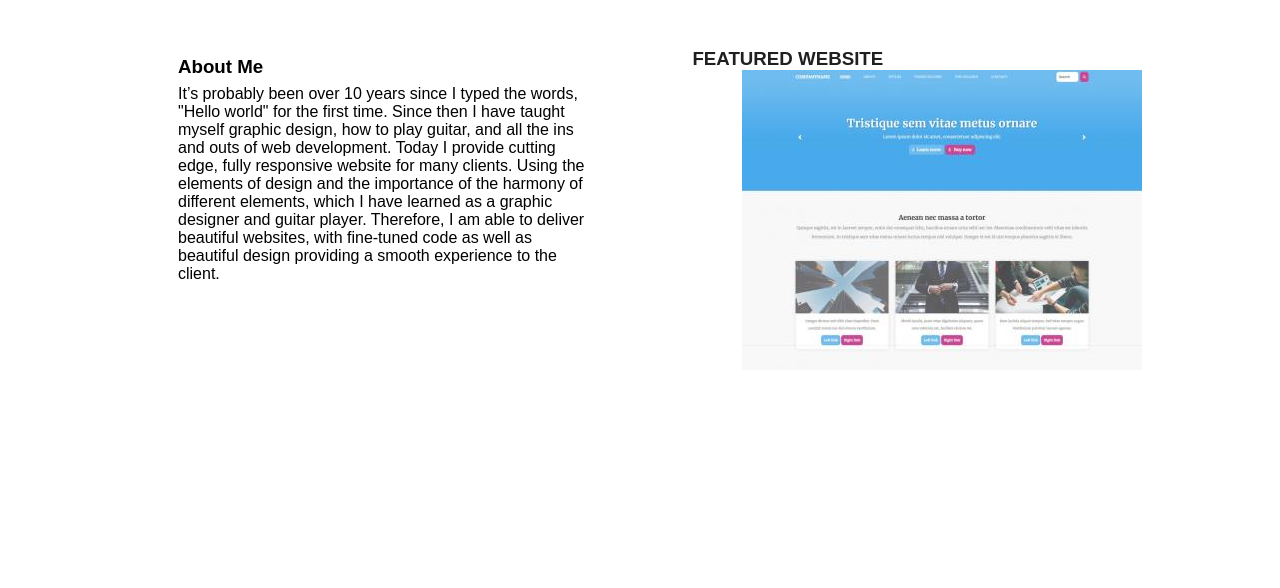
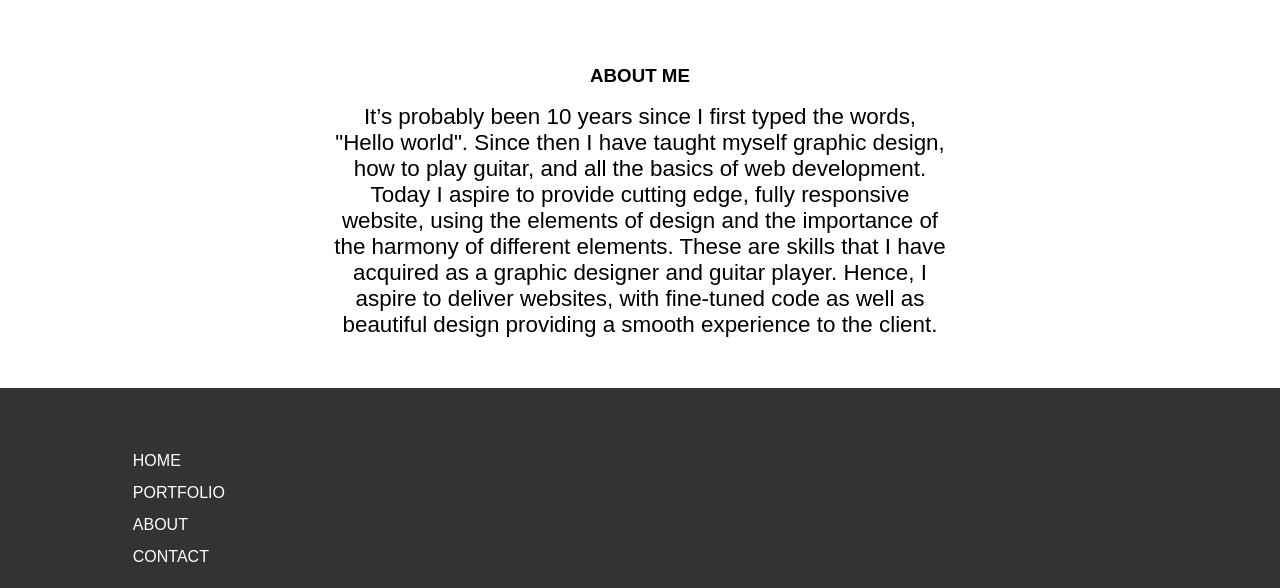
Before and after one commit to YossiHerz/YossiHerz.github.io, a plain HTML site: page index.html in a window 1280 px wide. Shown: the part 502-1090 px from the top of the page. Before the commit the page ends 926 px from the top, so only its background shows below. Drawn offline with Linux system fonts and the light colour scheme.

Commit message:
fixed and hide .p1, continued footer

```diff
--- a/index.html
+++ b/index.html
@@ -26,12 +26,38 @@
        <div class="container">
       <div class="p">
         <h3>About Me</h3>
-        <p>It’s probably been over 10 years since I typed the words, "Hello world" for the first time. Since then I have taught myself graphic design, how to play guitar, and all the ins and outs of web development. Today I provide cutting edge, fully responsive website for many clients. Using the elements of design and the importance of the harmony of different elements, which I have learned as a graphic designer and guitar player. Therefore, I am able to deliver beautiful websites, with fine-tuned code as well as beautiful design providing a smooth experience to the client. </p>
+        <p>    It’s probably been 10 years since I first typed the words, "Hello world". Since then I have taught myself graphic design, how to play guitar, and all the basics of web development. Today I aspire to provide cutting edge, fully responsive website, using the elements of design and the importance of the harmony of different elements. These are skills that I have acquired as a graphic designer and guitar player. Hence, I aspire to deliver websites, with fine-tuned code as well as beautiful design providing a smooth experience to the client.
+
+
+        </p>
       </div>
-      <div class="p1">
+      <!--<div class="p1">
         <h3><a href="#">Featured website</a></h3>
         <img src="7.jpg" alt="">
-      </div>
+      </div> -->
       </div>
   </body>
+  <footer>
+<div class="footerleft">
+  <ul class="fnav">
+   <li><a href="#">Home</a></li>
+   <li><a href="#">Portfolio</a></li>
+   <li><a href="#">About</a></li>
+   <li><a href="#">Contact</a></li>
+  </ul>
+  </div>
+</div>
+<div class="footercenter">
+  <p>Lorem ipsum dolor sit amet, consectetur adipisicing elit, sed do eiusmod
+     tempor incididunt ut labore et dolore magna aliqua. Ut enim ad minim
+      veniam, quis nostrud exercitation ullamco laboris nisi ut aliquip ex ea
+       commodo consequat. Duis aute irure dolor in reprehenderit in voluptate
+       velit esse cillum dolore eu fugiat nulla pariatur.</p>
+</div>
+<div class="footerright">
+  <form class="" action="index.html" method="post">
+    <input type="text" name="email" value="">
+  </form>
+</div>
+  </footer>
 </html>
--- a/style.css
+++ b/style.css
@@ -55,15 +55,19 @@
   text-align: center;
 }
 .p {
-  float: left;
-  width: 40%;
+  width: 60%;
   padding: 50px;
+  margin: auto;
+  text-align: center;
 }
 .p h3 {
-  line-height: 2;
+  line-height: 3;
+  text-transform: uppercase;
 }
-.p1 {
-  float: right;
+.p p {
+  font-size: 140%;
+}
+/*.p1 {
   width: 40%;
   padding: 50px;
   text-transform: uppercase;
@@ -71,6 +75,7 @@
 .p1 > h3 > a {
   text-decoration: none;
   color: #202020;
+  line-height: 3;
 }
 .p1 > h3 > a:hover:after {
   content: "";
@@ -78,5 +83,49 @@
 }
 .p1 > h3 > a:hover {
   color: #808080;
-  line-height: 2;
+  line-height: 3;
+}*/
+footer {
+  width: 100%;
+  height: 200px;
+  background-color: #333333;
+  overflow: hidden;
 }
+.footerleft {
+  float: left;
+  width: 29%;
+  padding: 40px;
+}
+.footercenter{
+  width: 29%;
+  padding: 1px;
+  color: white;
+}
+.footerright {
+  float: right;
+  width: 24%;
+}
+.footer::after {
+  content: "";
+  display: block;
+  clear: both;
+}
+
+.fnav {
+  list-style: none;
+  padding: 17px 0;
+  margin: auto;
+  width: 50%;
+}
+.fnav > li {
+  padding: 7px 0;
+}
+.fnav > li > a {
+  color: white;
+  text-decoration: none;
+  text-transform: uppercase;
+}
+.fnav > li > a:hover {
+  text-decoration: none;
+  color: darkgrey;
+}
```
